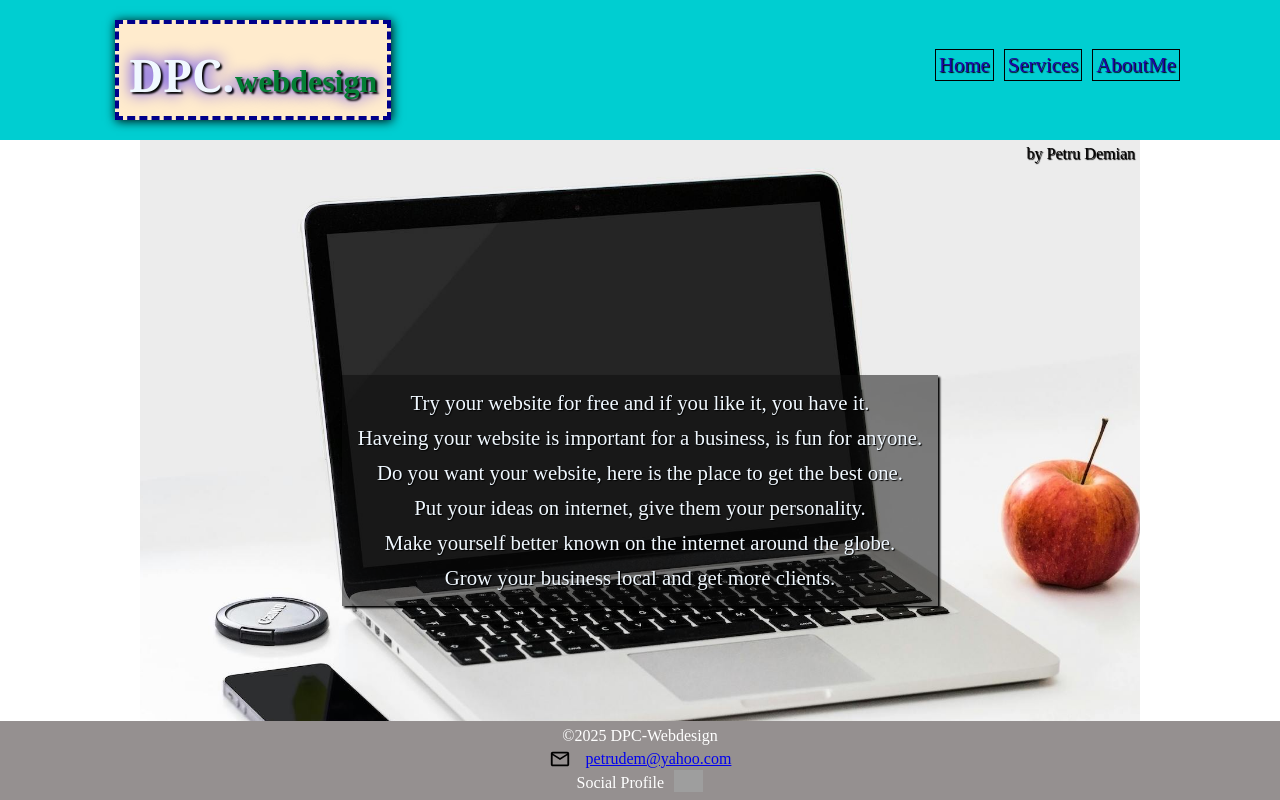
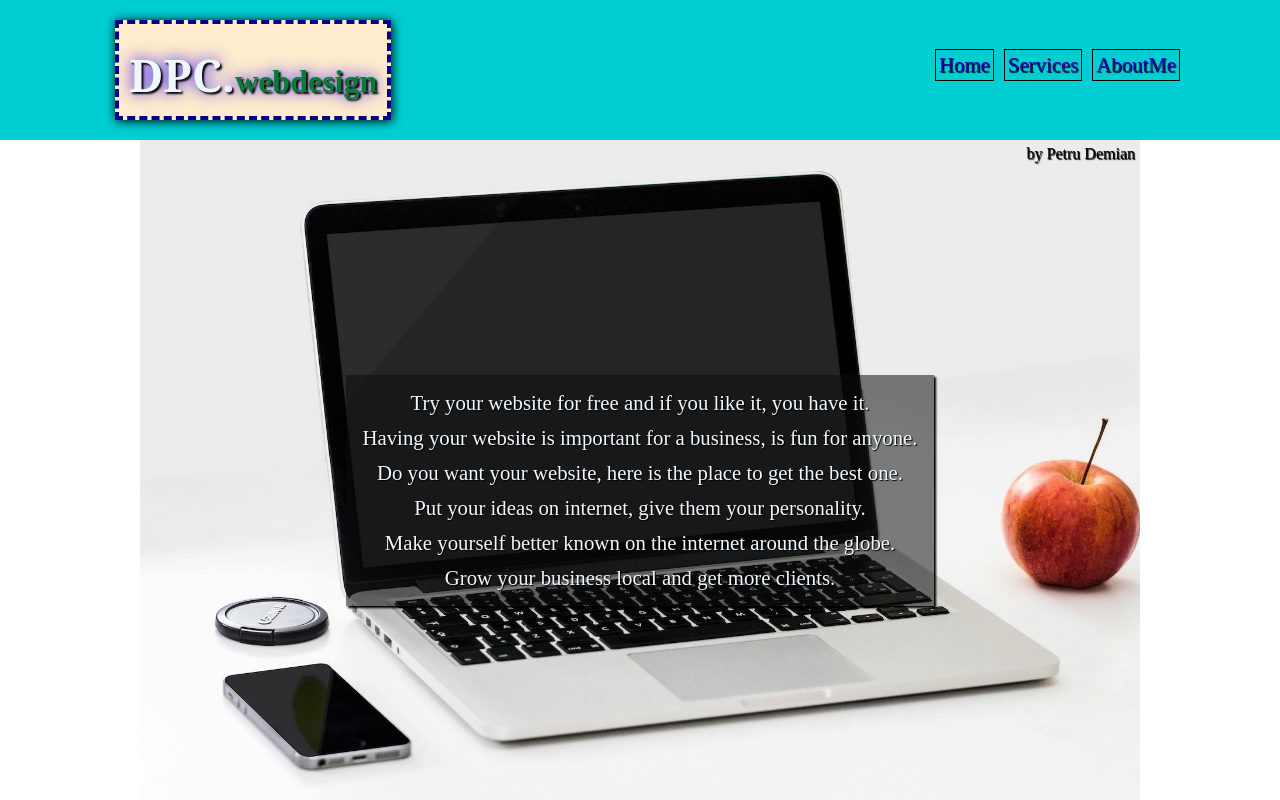
Before and after one commit to petredemi/mybusiness, a plain HTML site: page index.html in a window 1280 px wide. Shown: the top 800 px of the page. Drawn offline with Linux system fonts and the light colour scheme; grey boxes are pictures that could not be loaded.

Commit message:
fixed some spelling

```diff
--- a/contact.css
+++ b/contact.css
@@ -4,6 +4,7 @@
     padding: 20px;margin: auto;
     font-size: 1.1rem;
     margin-top: 50px;
+    margin-bottom: 100px;
 }
 .contactpage  p,h4{
     margin: 3px;
--- a/index.html
+++ b/index.html
@@ -27,7 +27,7 @@
             <div class="by">by Petru Demian</div>
             <div class="intro">
                 <p>Try your website for free and if you like it, you have it.</p>
-                <p>Haveing your website is important for a business, is fun for anyone.</p>
+                <p>Having your website is important for a business, is fun for anyone.</p>
                 <p>Do you want your website, here is the place to get the best one.</p>
                 <p>Put your ideas on internet, give them your personality.</p>
                 <p>Make yourself better known on the internet around the globe.</p>
--- a/style.css
+++ b/style.css
@@ -110,7 +110,6 @@ nav >div:hover{
 }
 footer{
     display: flex;
-    position:fixed;
     flex-direction: column;
     height: auto;
     background-color: rgb(149, 144, 144);
```
